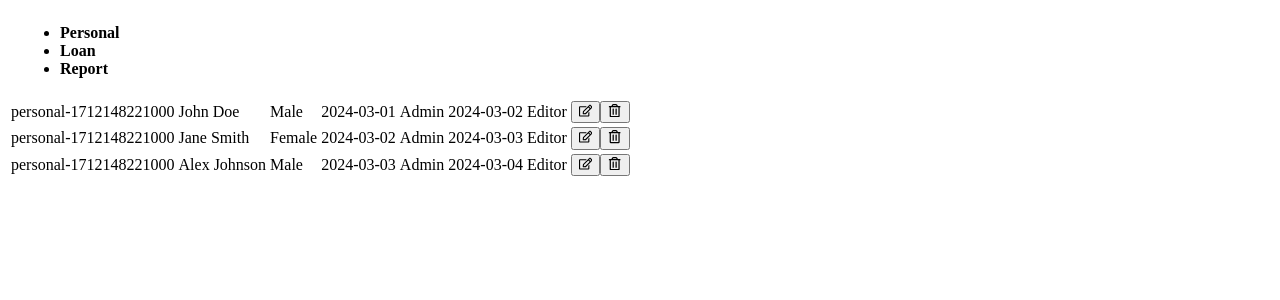
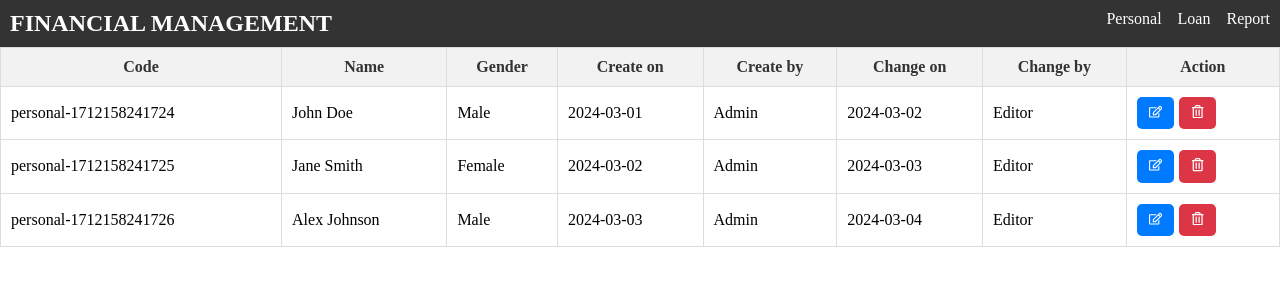
Before and after one commit to nandartika/web-financial-management, a React (Vite) app: page / in a window 1280 px wide. Shown: the top 300 px of the page. Built offline with nearby package versions, Linux system fonts and the light colour scheme.

Commit message:
add: style and function delete

```diff
--- a/src/components/ActionButtons.jsx
+++ b/src/components/ActionButtons.jsx
@@ -4,13 +4,13 @@ import {
   FaRegTrashAlt as DeleteIcon,
 } from "react-icons/fa";
 
-function ActionButtons({ onEdit, onDelete }) {
+function ActionButtons({ onEdit, onDelete, personal }) {
   return (
-    <div>
-      <button onClick={onEdit}>
+    <div className="action-buttons">
+      <button className="action-button edit" onClick={onEdit}>
         <EditIcon />
       </button>
-      <button onClick={onDelete}>
+      <button className="action-button delete" onClick={() => onDelete(personal.id)}>
         <DeleteIcon />
       </button>
     </div>
@@ -20,6 +20,7 @@ function ActionButtons({ onEdit, onDelete }) {
 ActionButtons.propTypes = {
   onEdit: PropTypes.func.isRequired,
   onDelete: PropTypes.func.isRequired,
+  personal: PropTypes.object.isRequired,
 };
 
 export default ActionButtons;
--- a/src/components/Table.jsx
+++ b/src/components/Table.jsx
@@ -1,13 +1,13 @@
 import PropTypes from "prop-types";
 import ActionButtons from "./ActionButtons";
 
-function Table({ columns, data }) {
+function Table({ columns, data, onEdit, onDelete }) {
   return (
     <table>
       <thead>
         <tr>
           {columns.map((column) => (
-            <th key={column.key}>{column.title}</th>
+            <th key={column.key}>{column.name}</th>
           ))}
         </tr>
       </thead>
@@ -17,7 +17,11 @@ function Table({ columns, data }) {
             {columns.map((column) =>
               column.key === "action" ? (
                 <td key={column.key}>
-                  <ActionButtons onEdit={() => {}} onDelete={() => {}} />
+                  <ActionButtons
+                    onEdit={onEdit}
+                    onDelete={onDelete}
+                    personal={row}
+                  />
                 </td>
               ) : (
                 <td key={column.key}>{row[column.key]}</td>
@@ -33,6 +37,8 @@ function Table({ columns, data }) {
 Table.propTypes = {
   columns: PropTypes.array.isRequired,
   data: PropTypes.array.isRequired,
+  onEdit: PropTypes.func.isRequired,
+  onDelete: PropTypes.func.isRequired,
 };
 
 export default Table;
--- a/src/data/mockAPI.js
+++ b/src/data/mockAPI.js
@@ -13,6 +13,10 @@ const mockAPI = (() => {
     return JSON.parse(personals);
   }
 
+  function savePersonalsToStorage() {
+    localStorage.setItem("personals", JSON.stringify(personals));
+  }
+
   function mockRequest(action) {
     return new Promise((resolve) => {
       setTimeout(() => {
@@ -21,13 +25,43 @@ const mockAPI = (() => {
     });
   }
 
-  function getPersonalsData() {
+  function getPersonals() {
     return mockRequest(() => {
       return JSON.parse(JSON.stringify(personals));
     });
   }
 
-  return { getPersonalsData };
+  function addPersonal(personal) {
+    return mockRequest(() => {
+      personals = [...personals, personal];
+      savePersonalsToStorage();
+      return personal;
+    });
+  }
+
+  function editPersonal(personal) {
+    return mockRequest(() => {
+      const newPersonals = personals.map((item) => {
+        if (item.id === personal.id) {
+          return personal;
+        }
+        return item;
+      });
+      personals = newPersonals;
+      savePersonalsToStorage();
+      return personal;
+    });
+  }
+
+  function deletePersonal(personalId) {
+    return mockRequest(() => {
+      const newPersonals = personals.filter((item) => item.id !== personalId);
+      personals = newPersonals;
+      savePersonalsToStorage();
+    });
+  }
+
+  return { getPersonals, addPersonal, editPersonal, deletePersonal };
 })();
 
 export default mockAPI;
--- a/src/data/personal-data.js
+++ b/src/data/personal-data.js
@@ -1,5 +1,3 @@
-import generateUniqueTimestampId, { IdType } from "../utils/idGenerator";
-
 const columns = [
   {
     key: "id",
@@ -37,7 +35,7 @@ const columns = [
 
 const data = [
   {
-    id: generateUniqueTimestampId(IdType.PERSONAL),
+    id: "personal-1712158241724",
     name: "John Doe",
     gender: "Male",
     create_on: "2024-03-01",
@@ -46,7 +44,7 @@ const data = [
     change_by: "Editor",
   },
   {
-    id: generateUniqueTimestampId(IdType.PERSONAL),
+    id: "personal-1712158241725",
     name: "Jane Smith",
     gender: "Female",
     create_on: "2024-03-02",
@@ -55,7 +53,7 @@ const data = [
     change_by: "Editor",
   },
   {
-    id: generateUniqueTimestampId(IdType.PERSONAL),
+    id: "personal-1712158241726",
     name: "Alex Johnson",
     gender: "Male",
     create_on: "2024-03-03",
--- a/src/layouts/NavigationLayout.jsx
+++ b/src/layouts/NavigationLayout.jsx
@@ -4,6 +4,10 @@ import routes from "../data/routes";
 function NavigationLayout() {
   return (
     <header className="navigation">
+      <h1>
+        <Link to="/">FINANCIAL MANAGEMENT</Link>
+      </h1>
+
       <nav>
         <ul>
           {routes.map((route) => (
--- a/src/pages/PersonalPage.jsx
+++ b/src/pages/PersonalPage.jsx
@@ -1,20 +1,36 @@
 import { useEffect } from "react";
 import { useDispatch, useSelector } from "react-redux";
-import { asyncReceivePersonals } from "../states/personals/action";
+import {
+  asyncDeletePersonal,
+  asyncReceivePersonals,
+} from "../states/personals/action";
 import Table from "../components/Table";
 import { columns } from "../data/personal-data";
 
 function PersonalPage() {
   const dispatch = useDispatch();
   const personals = useSelector((state) => state.personals);
-  console.log(personals)
+  console.log(personals);
 
   useEffect(() => {
     dispatch(asyncReceivePersonals());
   }, [dispatch]);
 
+  const handleAddPersonal = () => {};
+
+  const handleEditPersonal = (personal) => {};
+
+  const handleDeletePersonal = (personalId) => {
+    dispatch(asyncDeletePersonal(personalId));
+  };
+
   return (
-    <Table columns={columns} data={personals}/>
+    <Table
+      columns={columns}
+      data={personals}
+      onEdit={handleEditPersonal}
+      onDelete={handleDeletePersonal}
+    />
   );
 }
 
--- a/src/states/personals/action.js
+++ b/src/states/personals/action.js
@@ -46,8 +46,41 @@ function deletePersonalActionCreator(personalId) {
 function asyncReceivePersonals() {
   return async (dispatch) => {
     try {
-      const personals = await mockAPI.getPersonalsData();
+      const personals = await mockAPI.getPersonals();
       dispatch(receivePersonalsActionCreator(personals));
+    } catch (error) {
+      alert(error.message);
+    }
+  };
+}
+
+function asyncAddPersonal(personal) {
+  return async (dispatch) => {
+    try {
+      const newPersonal = await mockAPI.addPersonal(personal);
+      dispatch(addPersonalActionCreator(newPersonal));
+    } catch (error) {
+      alert(error.message);
+    }
+  };
+}
+
+function asyncEditPersonal(personal) {
+  return async (dispatch) => {
+    try {
+      const newPersonal = await mockAPI.editPersonal(personal);
+      dispatch(editPersonalActionCreator(newPersonal));
+    } catch (error) {
+      alert(error.message);
+    }
+  };
+}
+
+function asyncDeletePersonal(personalId) {
+  return async (dispatch) => {
+    try {
+      await mockAPI.deletePersonal(personalId);
+      dispatch(deletePersonalActionCreator(personalId));
     } catch (error) {
       alert(error.message);
     }
@@ -61,4 +94,7 @@ export {
   editPersonalActionCreator,
   deletePersonalActionCreator,
   asyncReceivePersonals,
+  asyncAddPersonal,
+  asyncEditPersonal,
+  asyncDeletePersonal,
 };
--- a/src/styles/index.css
+++ b/src/styles/index.css
@@ -1,33 +1,101 @@
-.navigation {
-  padding: 6px;
-  min-height: 55px;
-  display: flex;
-  gap: 16px;
-  align-items: center;
-  padding: 0 12px;
+* {
+  box-sizing: border-box;
+  margin: 0;
+  padding: 0;
 }
 
-.navigation img {
-  width: 32px;
-  vertical-align: middle;
-  border-radius: 50%;
+.navigation {
+  background-color: #333;
+  color: #fff;
+  padding: 10px;
+
+  display: flex;
+  justify-content: space-between;
 }
 
-.navigation nav {
-  flex: 1;
+.navigation h1 {
+  margin: 0;
+  font-size: 24px;
 }
 
-.navigation nav a {
+.navigation h1 a {
+  color: #fff;
   text-decoration: none;
-  color: var(--foreground-color);
-  font-weight: bold;
 }
 
-.navigation button {
-  border: 0;
-  background-color: transparent;
-  font-family: 'Open Sans', sans-serif;
-  font-size: 16px;
+.navigation nav ul {
+  list-style-type: none;
+  padding: 0;
+  margin: 0;
+}
+
+.navigation nav ul li {
+  display: inline-block;
+  margin-right: 16px;
+}
+
+.navigation nav ul li:last-child {
+  margin-right: 0;
+}
+
+.navigation nav ul li a {
+  color: #fff;
+  text-decoration: none;
+}
+
+.navigation nav ul li a:hover {
+  text-decoration: underline;
+}
+
+table {
+  width: 100%;
+  border-collapse: collapse;
+}
+
+table thead th {
+  background-color: #f2f2f2;
+  color: #333;
   font-weight: bold;
+  padding: 10px;
+  border: 1px solid #ddd;
+}
+
+table tbody td {
+  padding: 10px;
+  border: 1px solid #ddd;
+}
+
+table tbody td a {
+  color: blue;
+  text-decoration: underline;
+}
+
+table tbody td a:hover {
+  color: darkblue;
+}
+
+.action-buttons {
+  display: flex;
+  gap: 5px;
+}
+
+.action-button {
+  color: #fff;
+  border: none;
+  border-radius: 5px;
+  padding: 8px 12px;
   cursor: pointer;
+  transition: background-color 0.3s ease;
 }
+
+.action-button.edit {
+  background-color: #007bff;
+}
+
+.action-button.delete {
+  background-color: #dc3545;
+}
+
+.action-button:hover {
+  background-color: #0056b3;
+}
```
